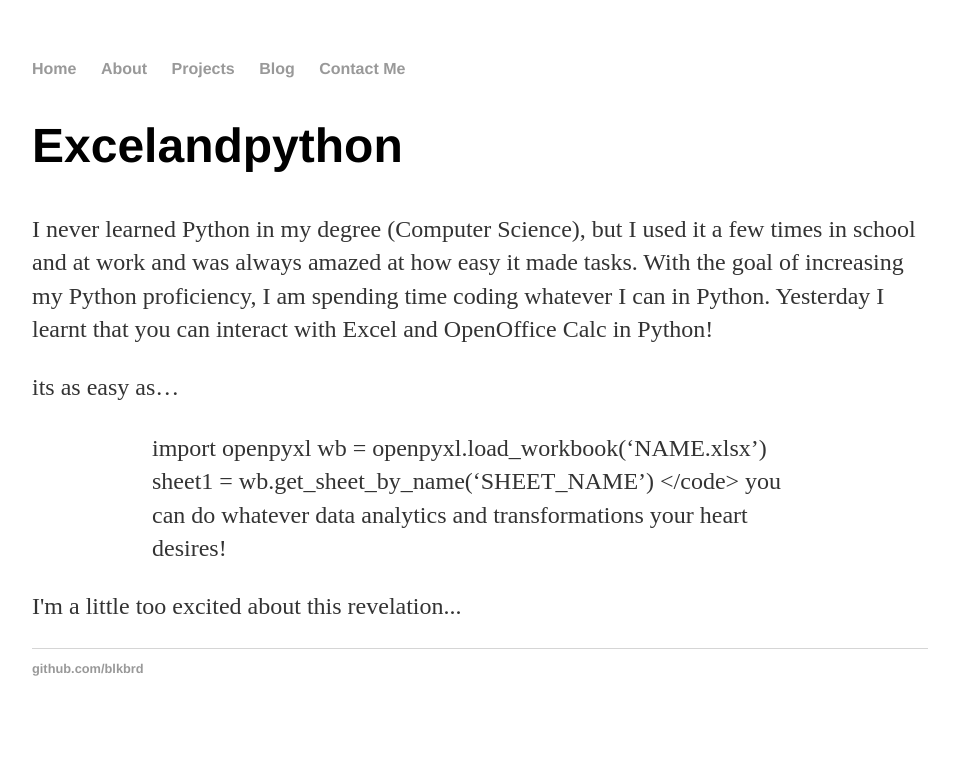
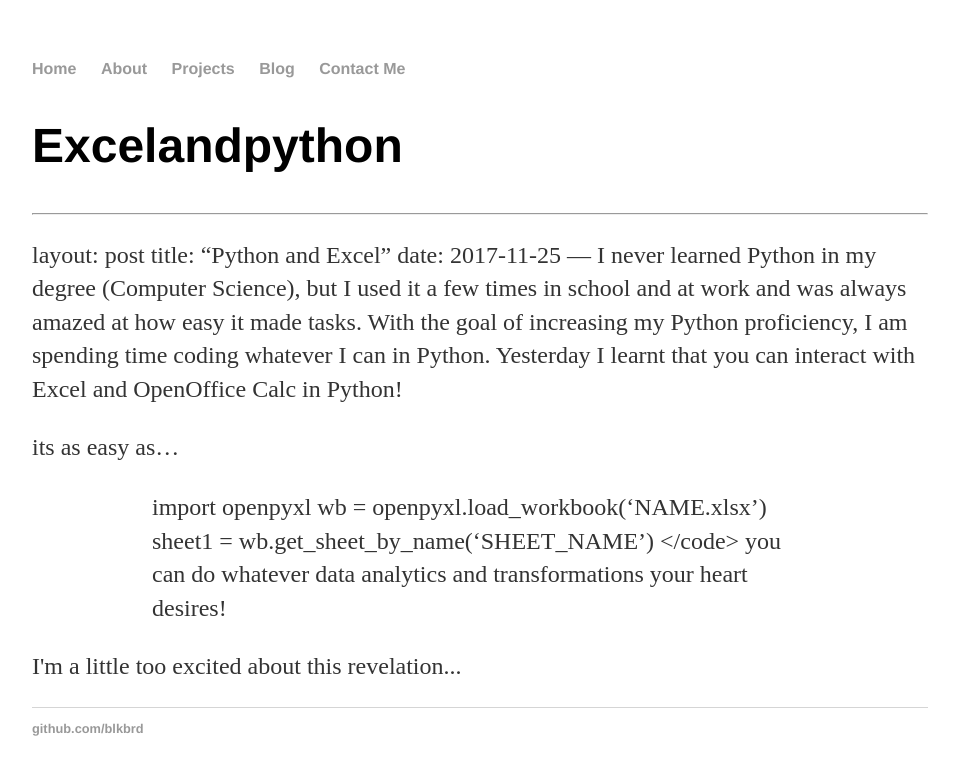
Before and after one commit to blkbrd/blkbrd.github.io, a Jekyll site: the page built from _posts/2017-11-25-ExcelandPython.md, in a window 1280 px wide. Shown: the top 775 px of the page, without its empty margins (160-1119 px from the left). Built offline with Jekyll 4.4.1, drawn with Linux system fonts in a browser that asks for light colours; our own code applies the rules of GitHub Pages for plain Markdown files.

Commit message:
added post header

```diff
--- a/_posts/2017-11-25-ExcelandPython.md
+++ b/_posts/2017-11-25-ExcelandPython.md
@@ -1,4 +1,9 @@
 
+---
+layout: post
+title: "Python and Excel"
+date: 2017-11-25
+---
 I never learned Python in my degree (Computer Science), but I used it a few times in school and at work and
 was always amazed at how easy it made tasks. With the goal of increasing my Python proficiency, I am spending
 time coding whatever I can in Python. Yesterday I learnt that you can interact with Excel and OpenOffice Calc in Python!
```
